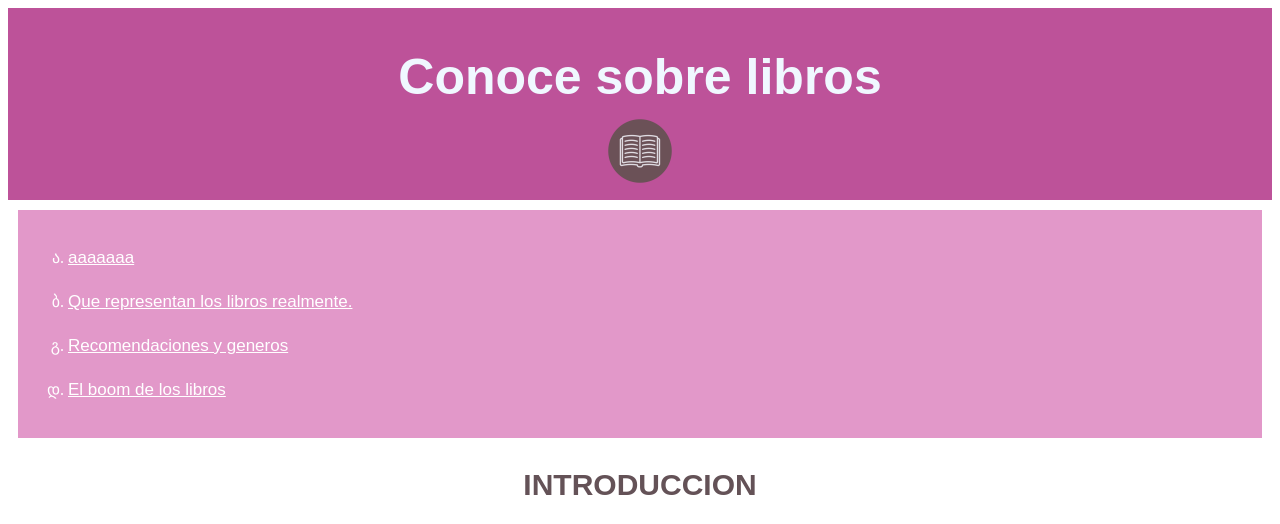
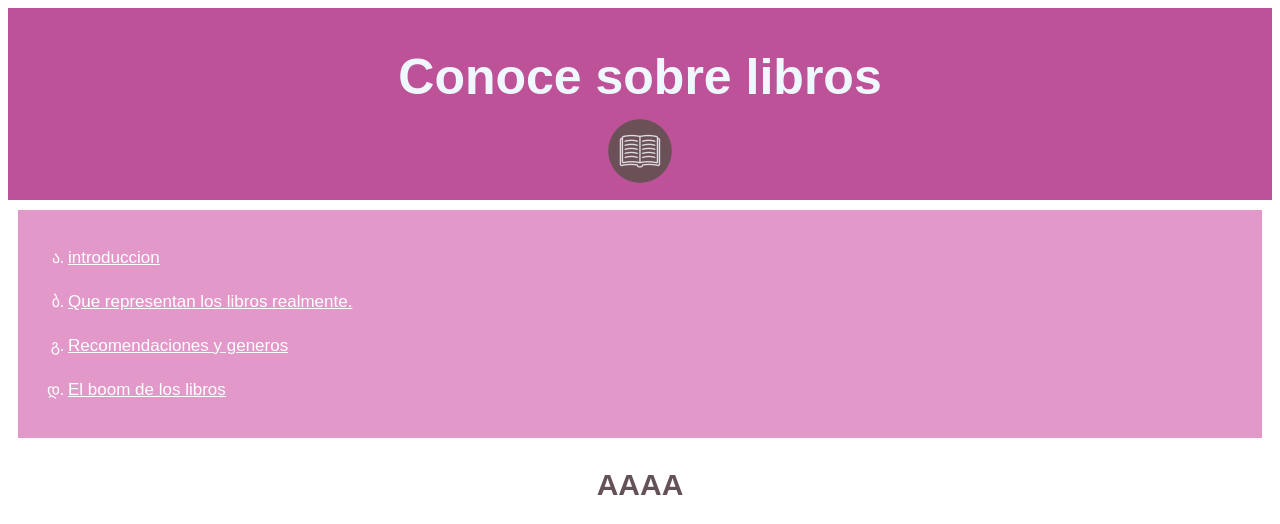
Before and after one commit to MaleAZh/TRABAJO-PR-CTICO-FINAL-DESARROLLO-WEB, a plain HTML site: page index.html in a window 1280 px wide. Shown: the top 524 px of the page. Drawn offline with Linux system fonts and the light colour scheme; files whose address does not match are found by name.

Commit message:
no funcioina

```diff
--- a/index.html
+++ b/index.html
@@ -13,7 +13,7 @@
     </header>
     <nav class="menu">
         <ul>
-            <li><a href="index.html">aaaaaaa</a></li>
+            <li><a href="index.html">introduccion</a></li>
             <li><a href="loslibros.html">Que representan los libros realmente.</a></li>
             <li><a href="Novelas.html"> Recomendaciones y generos</a></li>
              <li><a href="elboom.html">El boom de los libros</a></li>
@@ -21,7 +21,7 @@
     </nav>
 <main>
         <section>
-            <h2>introduccion</h2>
+            <h2>aaaa</h2>
             <article>
                 <h3>¿Haz escuchado hablar de libros?</h3>
                 <img src="https://i.pinimg.com/736x/33/67/da/3367da6647575687ff952b16f02dfe55.jpg" alt="Imagen"/>
```
